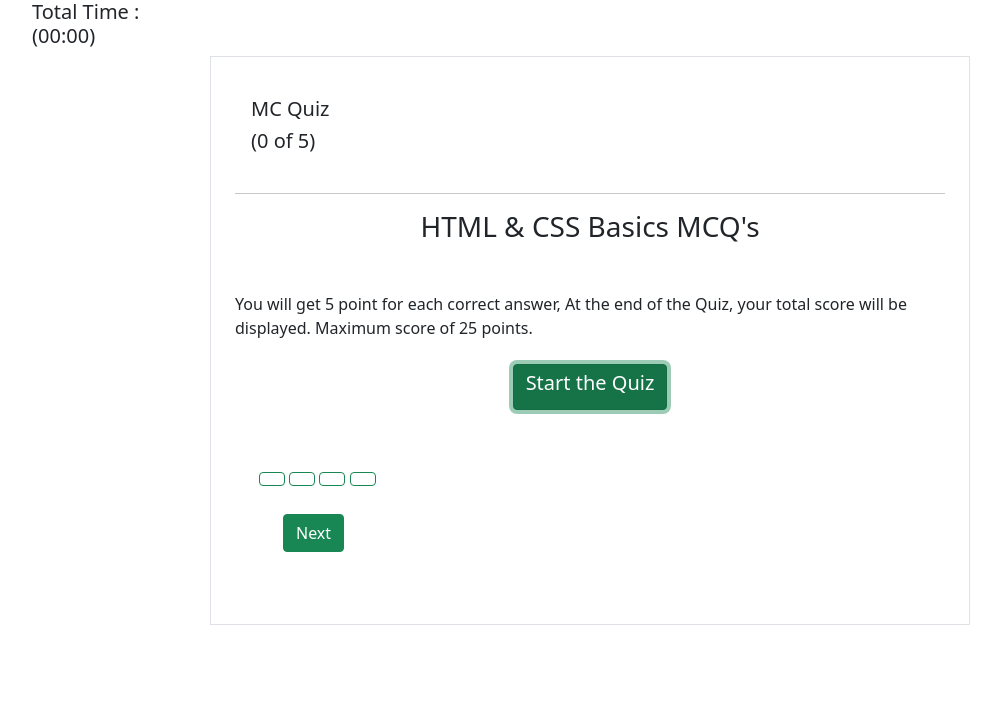
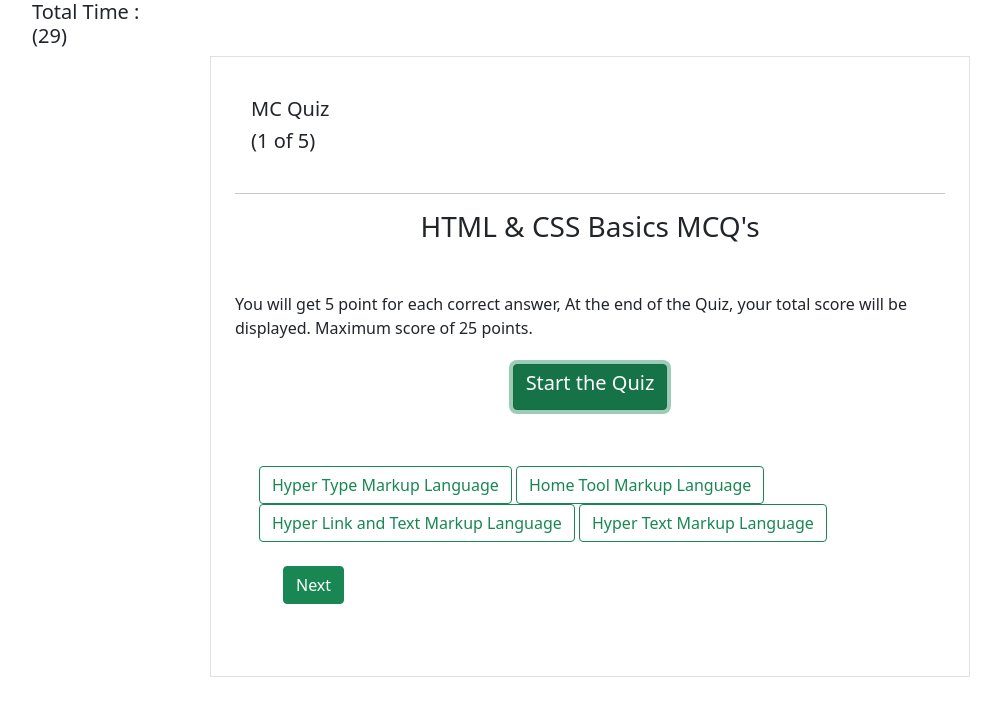
Before and after one commit to Tincandan/Timed-Quiz, a plain HTML site: page index.html in a window 1280 px wide. Both pictures are taken after a click on the button "Start the Quiz". Shown: the whole page, without its empty margins (50-1051 px from the left). Drawn offline with nearby package versions, Linux system fonts and the light colour scheme.

Commit message:
changed line 74 from data.json to ../data.json

```diff
--- a/assets/script.js
+++ b/assets/script.js
@@ -70,14 +70,14 @@
 
         // Attach API
 
-            fetch('data.json')
+        fetch('../data.json')
         .then(function (response){
             return response.json();
         })
         .then(function (data){
             $('#btn').click(function() {
                 $('#options').show();
-                    adding_Questions(data,Questions,count);
+                adding_Questions(data.Questions,count);
                 $('#start_page').hide();
                 $('#prev').hide();
 
```
Also changed, not shown: index.html (+1 -0 lines). Lines whose indentation alone changed are shown as unchanged.
